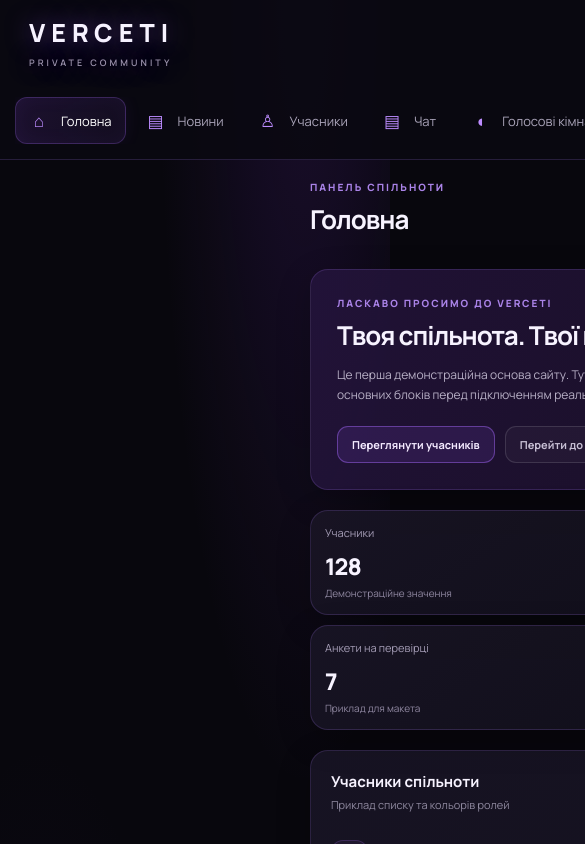
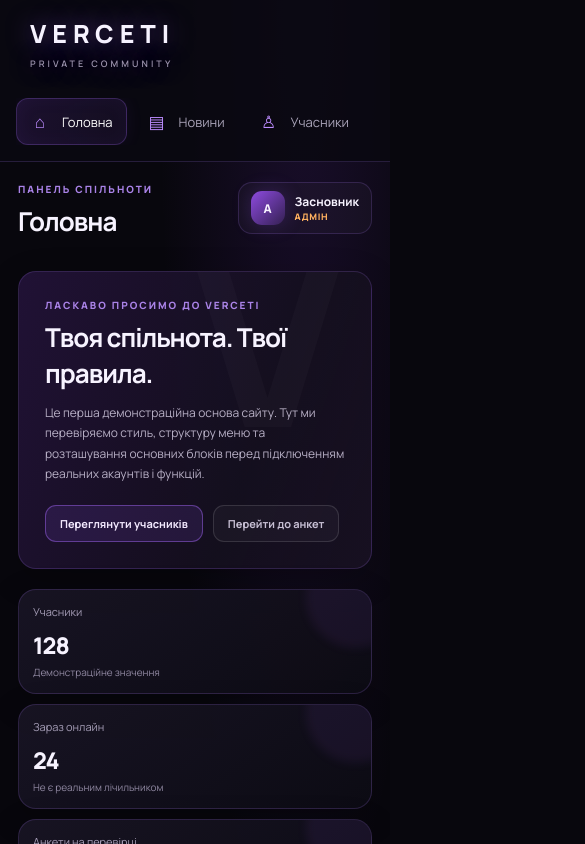
Before and after one commit to da09ni09l-dot/verceti, a Next.js app in the folder VERCETI-starter/verceti/: page / in a window 390 px wide. Shown: the top 844 px of the page, 585 px wide, since content can reach past the window. Built offline with nearby package versions, Linux system fonts and the light colour scheme.

Commit message:
Update globals.css

```diff
--- a/VERCETI-starter/verceti/src/app/globals.css
+++ b/VERCETI-starter/verceti/src/app/globals.css
@@ -63,3 +63,98 @@ h1 { font-size:clamp(26px,3vw,36px); margin:7px 0 0; letter-spacing:-.04em; }
 .login-card input {width:100%;padding:13px 14px;margin:8px 0 14px;border:1px solid #ffffff20;background:#08070d;border-radius:10px;color:white}
 @media(max-width:1050px){.app-shell{grid-template-columns:215px minmax(0,1fr)}.stats-grid{grid-template-columns:repeat(2,minmax(0,1fr))}}
 @media(max-width:760px){.app-shell{grid-template-columns:1fr}.sidebar{padding:15px;border-right:0;border-bottom:1px solid var(--line)}.menu{display:flex;overflow:auto}.menu a{white-space:nowrap}.sidebar-foot{display:none}.main{padding:20px 15px}.content-grid{grid-template-columns:1fr}.topbar{align-items:flex-start}.stats-grid{gap:10px}.stat-card{padding:14px}.stat-value{font-size:23px}}
+
+/* VERCETI — розширення всіх сторінок */
+
+.main {
+  max-width: none;
+  width: 100%;
+  padding-left: clamp(18px, 3vw, 48px);
+  padding-right: clamp(18px, 3vw, 48px);
+}
+
+.app-shell {
+  grid-template-columns: 250px minmax(0, 1fr);
+}
+
+.login-wrap {
+  display: block;
+  width: 100%;
+  min-height: 100vh;
+  padding: clamp(16px, 3vw, 48px);
+}
+
+.login-card {
+  width: 100%;
+  max-width: 1800px;
+  margin: 0 auto;
+  padding: clamp(20px, 3vw, 38px);
+}
+
+/* Розширення внутрішніх панелей */
+.panel,
+.stat-card {
+  min-width: 0;
+}
+
+.content-grid {
+  grid-template-columns: minmax(0, 1.6fr) minmax(300px, 1fr);
+}
+
+/* Дві колонки чату */
+.login-card > div[style*="grid-template-columns"] {
+  grid-template-columns: minmax(200px, 270px) minmax(0, 1fr) !important;
+}
+
+/* Адаптація для планшетів */
+@media (max-width: 1050px) {
+  .app-shell {
+    grid-template-columns: 215px minmax(0, 1fr);
+  }
+
+  .main {
+    padding-left: 18px;
+    padding-right: 18px;
+  }
+}
+
+/* Адаптація для телефонів */
+@media (max-width: 760px) {
+  .app-shell {
+    grid-template-columns: minmax(0, 1fr);
+  }
+
+  .sidebar {
+    padding: 16px;
+  }
+
+  .menu {
+    grid-template-columns: repeat(2, minmax(0, 1fr));
+  }
+
+  .stats-grid {
+    grid-template-columns: repeat(2, minmax(0, 1fr));
+  }
+
+  .content-grid {
+    grid-template-columns: minmax(0, 1fr);
+  }
+
+  .login-card > div[style*="grid-template-columns"] {
+    grid-template-columns: minmax(0, 1fr) !important;
+  }
+
+  .topbar {
+    flex-wrap: wrap;
+  }
+}
+
+@media (max-width: 480px) {
+  .stats-grid {
+    grid-template-columns: minmax(0, 1fr);
+  }
+
+  .menu {
+    grid-template-columns: minmax(0, 1fr);
+  }
+}
```
